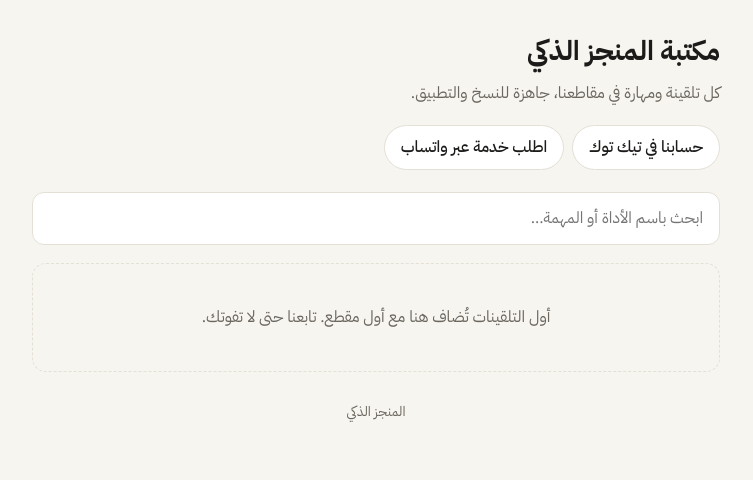
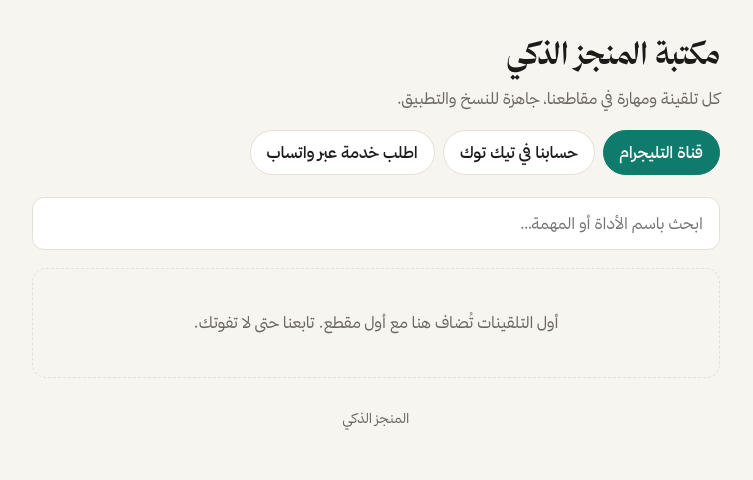
Before and after one commit to monjez2026/monjez2026.github.io, a plain HTML site: page index.html in a window 1280 px wide. Shown: the whole page, without its empty margins (264-1017 px from the left). Drawn offline with Linux system fonts and the light colour scheme.

Commit message:
Use Thmanyah fonts and add Telegram channel link
Co-Authored-By: Claude Opus 5.5 <noreply@anthropic.com>

```diff
--- a/index.html
+++ b/index.html
@@ -7,10 +7,11 @@
 <meta name="description" content="تلقينات ومهارات الذكاء الاصطناعي من مقاطع المنجز الذكي، جاهزة للنسخ.">
 <meta property="og:title" content="مكتبة المنجز الذكي">
 <meta property="og:description" content="تلقينات ومهارات الذكاء الاصطناعي من مقاطع المنجز الذكي، جاهزة للنسخ.">
-<link rel="preconnect" href="https://fonts.googleapis.com">
-<link rel="preconnect" href="https://fonts.gstatic.com" crossorigin>
-<link href="https://fonts.googleapis.com/css2?family=IBM+Plex+Sans+Arabic:wght@400;500;700&display=swap" rel="stylesheet">
 <style>
+@font-face{font-family:"ThS";src:url(fonts/thmanyahsans-Regular.woff2) format("woff2");font-weight:400;font-display:swap}
+@font-face{font-family:"ThS";src:url(fonts/thmanyahsans-Medium.woff2) format("woff2");font-weight:500;font-display:swap}
+@font-face{font-family:"ThS";src:url(fonts/thmanyahsans-Bold.woff2) format("woff2");font-weight:700;font-display:swap}
+@font-face{font-family:"ThD";src:url(fonts/thmanyahserifdisplay-Bold.woff2) format("woff2");font-weight:700;font-display:swap}
 :root{
   --bg:#f7f5f0; --card:#ffffff; --ink:#1c1b19; --muted:#6b675f; --line:#e4e0d6;
   --accent:#0f7b6c; --accent-ink:#ffffff; --code:#f1eee6;
@@ -20,9 +21,9 @@
          --accent:#3cc4ae; --accent-ink:#0b1412; --code:#232622; }
 }
 *{box-sizing:border-box}
-body{margin:0;background:var(--bg);color:var(--ink);font-family:"IBM Plex Sans Arabic",system-ui,sans-serif;line-height:1.7}
+body{margin:0;background:var(--bg);color:var(--ink);font-family:"ThS",system-ui,sans-serif;line-height:1.7}
 .wrap{max-width:720px;margin:0 auto;padding:28px 16px 48px}
-header h1{margin:0;font-size:1.7rem;font-weight:700}
+header h1{margin:0;font-family:"ThD","ThS",serif;font-size:1.9rem;font-weight:700}
 header p{margin:.35rem 0 1.1rem;color:var(--muted)}
 .links{display:flex;flex-wrap:wrap;gap:8px;margin-bottom:22px}
 .links a{display:inline-flex;align-items:center;padding:.5rem 1rem;border-radius:999px;border:1px solid var(--line);
--- a/prompts.json
+++ b/prompts.json
@@ -1,5 +1,5 @@
 {
-  "telegram": "",
+  "telegram": "https://t.me/monjez2026",
   "whatsapp": "https://wa.me/966543556256",
   "tiktok": "https://www.tiktok.com/@monjez2026",
   "items": []
```
Also changed, not shown: fonts/thmanyahsans-Bold.woff2 (added), fonts/thmanyahsans-Medium.woff2 (added), fonts/thmanyahsans-Regular.woff2 (added), fonts/thmanyahserifdisplay-Bold.woff2 (added).
